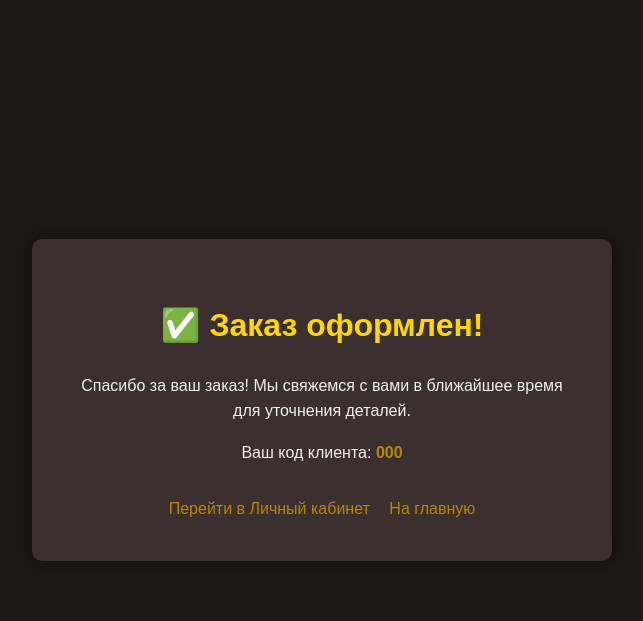
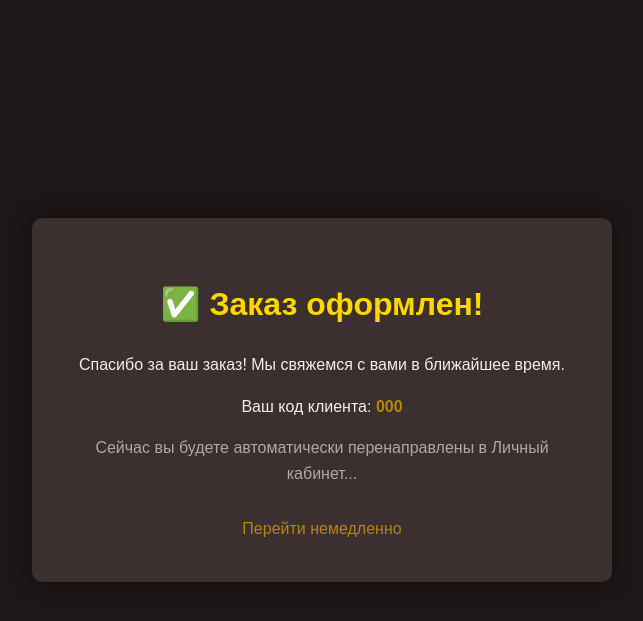
Before and after one commit to tsstish/aurana-chocolate-website, a Python web app: template templates/success.html in a window 1280 px wide. Shown: the top 621 px of the page, without its empty margins (318-961 px from the left). Run offline with Jinja, Linux system fonts and the light colour scheme; the template is opened without the code that fills it: most values are stand-ins (such as "Sample title", 1, 10 or a date in 2020).

Commit message:
ФИНАЛЬНЫЙ ФИКС ЛК: Введено JS-автоперенаправление для стабильного перехода и устранения 500-й ошибки.

```diff
--- a/templates/success.html
+++ b/templates/success.html
@@ -4,8 +4,9 @@
     <meta charset="UTF-8">
     <meta name="viewport" content="width=device-width, initial-scale=1.0">
     <title>Заказ оформлен!</title>
-    <link rel="stylesheet" href="{{ url_for('static', filename='style.css') }}?v=10">
+    <link rel="stylesheet" href="{{ url_for('static', filename='style.css') }}?v=11">
     <style>
+        /* Стиль для центральной секции */
         body {
             display: flex;
             justify-content: center;
@@ -26,15 +27,25 @@
             font-weight: bold;
         }
     </style>
+    <script>
+        document.addEventListener('DOMContentLoaded', () => {
+            // Перенаправляем на страницу личного кабинета через 2 секунды
+            setTimeout(() => {
+                window.location.href = "{{ url_for('profile') }}";
+            }, 2000);
+        });
+    </script>
 </head>
 <body>
     <div class="success-box">
         <h1>✅ Заказ оформлен!</h1>
-        <p>Спасибо за ваш заказ! Мы свяжемся с вами в ближайшее время для уточнения деталей.</p>
+        <p>Спасибо за ваш заказ! Мы свяжемся с вами в ближайшее время. </p>
         <p>Ваш код клиента: <span class="highlight">{{ code }}</span></p>
+        <p style="color: var(--color-text-dim);">
+            Сейчас вы будете автоматически перенаправлены в Личный кабинет...
+        </p>
         <div style="margin-top: 30px;">
-            <a href="{{ url_for('profile') }}" class="cta-button" style="display: inline-block; margin-right: 15px;">Перейти в Личный кабинет</a>
-            <a href="{{ url_for('index') }}" class="cta-button">На главную</a>
+            <a href="{{ url_for('profile') }}" class="cta-button">Перейти немедленно</a>
         </div>
     </div>
 </body>
```
